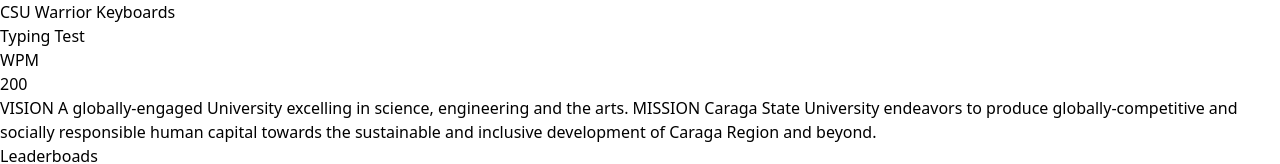
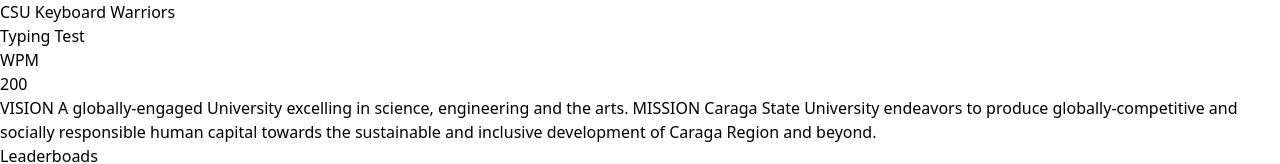
Before and after one commit to Danvictorgithub/RacerProject, a React (Vite) app: page / in a window 1280 px wide. Shown: the top 164 px of the page. Built offline with nearby package versions, Linux system fonts and the light colour scheme.

Commit message:
Edited name

```diff
--- a/src/components/Racer.tsx
+++ b/src/components/Racer.tsx
@@ -4,7 +4,7 @@
         <>
             <div className="w-full h-[100vh] flex flex-col p-12">
                 <div className="flex flex-col w-[335px] pb-16">
-                        <h1 className="font-black text-3xl">CSU Warrior Keyboards</h1>
+                        <h1 className="font-black text-3xl">CSU Keyboard Warriors</h1>
                         <p className="self-end text-xl font-medium">Typing Test</p>
                     </div>
                 <div className="flex flex-col h-full items-center">
```
